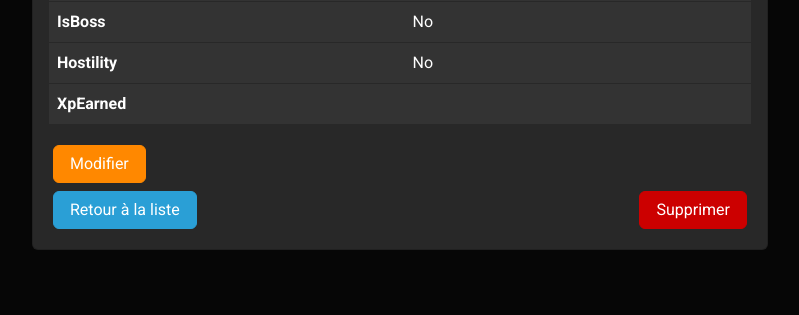
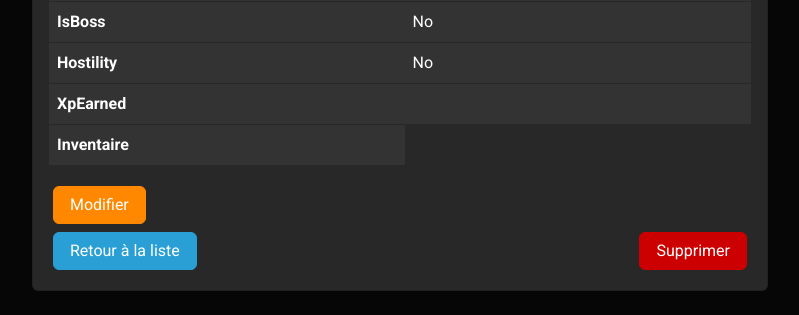
Before and after one commit to Gauthierlaplace/Once-upon-an-app-back, a Symfony app: template templates/npc/show.html.twig in a window 1280 px wide. Shown: the part 506-821 px from the top of the page, without its empty margins (240-1039 px from the left). Before the commit the page ends 756 px from the top, so only its background shows below. Run offline with Twig, Linux system fonts and the light colour scheme; the template is opened without the code that fills it, so the values that code supplies are empty; some libraries are stand-ins or nearby versions.

Commit message:
template correction

```diff
--- a/templates/npc/show.html.twig
+++ b/templates/npc/show.html.twig
@@ -67,6 +67,10 @@
 									<th>XpEarned</th>
 									<td>{{ npc.xpEarned }}</td>
 								</tr>
+									<tr>
+									<th>Inventaire</th>
+									{# TODO <td></td> #}
+								</tr>
 							</tbody>
 						</table>
 						<a class='btn btn-warning  m-1' href="{{ path('app_npc_edit', {'id': npc.id}) }}">Modifier</a>
```
